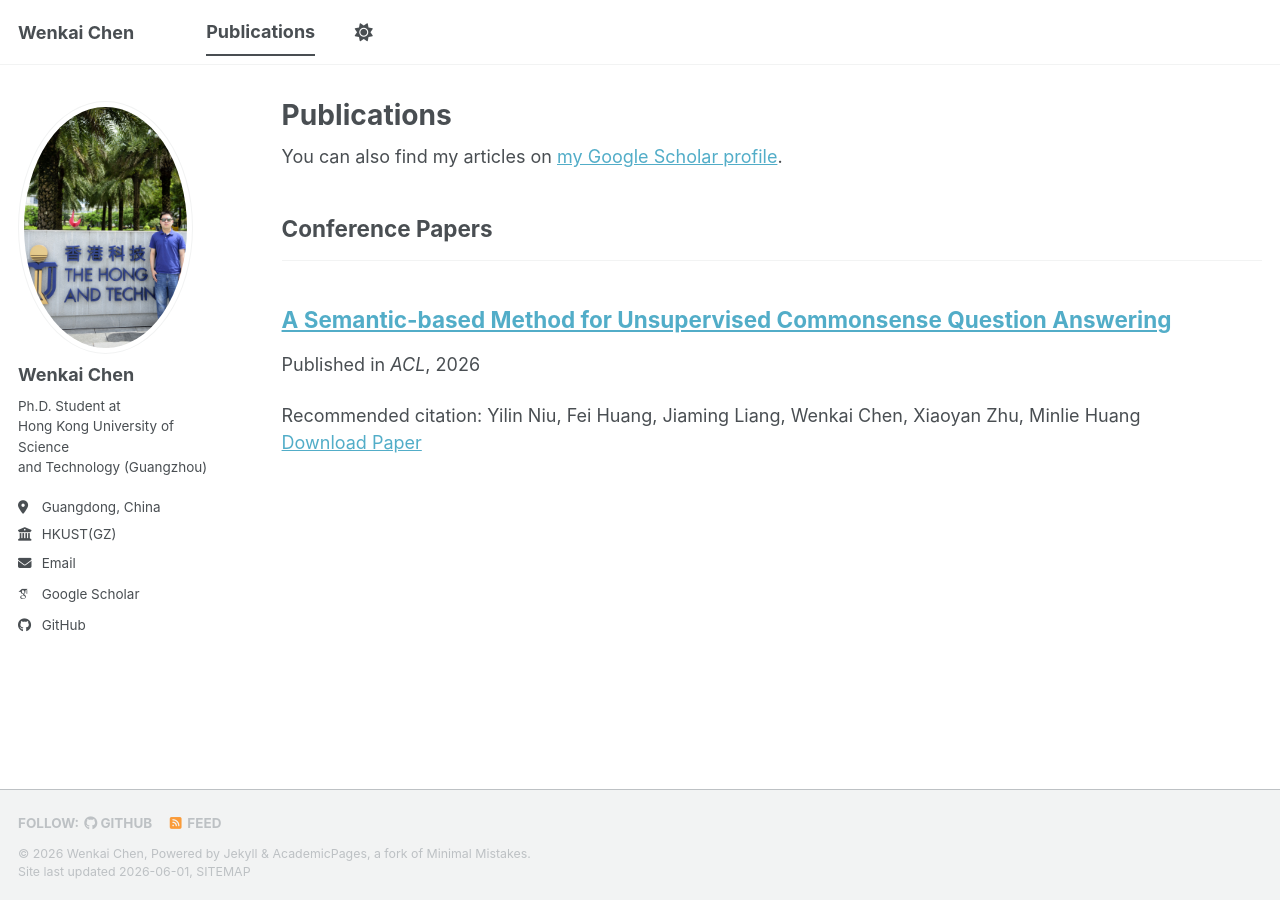
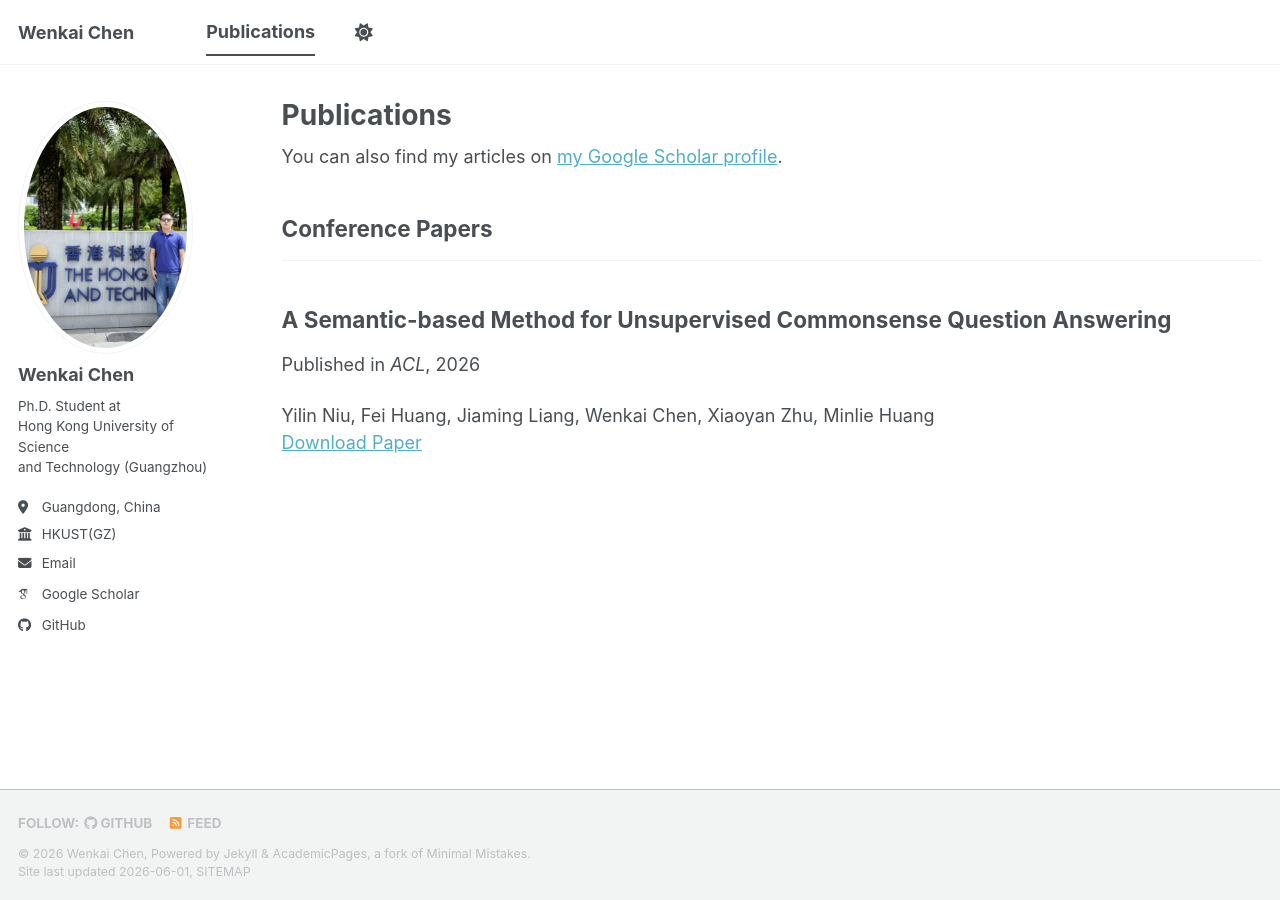
Before and after one commit to WK-Chen/WK-Chen.github.io, a Jekyll site: the page built from _pages/publications.html, in a window 1280 px wide. Built offline with Jekyll 4.4.1, drawn with Linux system fonts in a browser that asks for light colours; some web fonts are replaced; a script bundle is joined from its source files by our own code; library files that are not in the unit come from our copies.

Commit message:
Update archive-single.html

```diff
--- a/_includes/archive-single.html
+++ b/_includes/archive-single.html
@@ -27,11 +27,7 @@
     {% endif %}
 
     <h2 class="archive__item-title" itemprop="headline">
-      {% if post.link %}
-        <a href="{{ post.link }}">{{ title }}</a> <a href="{{ base_path }}{{ post.url }}" rel="permalink"><i class="fa fa-link" aria-hidden="true" title="permalink"></i><span class="sr-only">Permalink</span></a>
-      {% else %}
-        <a href="{{ base_path }}{{ post.url }}" rel="permalink">{{ title }}</a>
-      {% endif %}
+      {{ title }}
     </h2>
 
     {% if post.read_time %}
@@ -53,21 +49,21 @@
     {% endif %}
 
     {% if post.citation and post.paperurl and post.slidesurl and post.bibtexurl %}
-      <p>Recommended citation: {{ post.citation }}<br /><a href="{{ post.paperurl }}">Download Paper</a> | <a href="{{ post.slidesurl }}">Download Slides</a> | <a href="{{ post.bibtexurl }}">Download Bibtex</a></p>
+      <p>{{ post.citation }}<br /><a href="{{ post.paperurl }}">Download Paper</a> | <a href="{{ post.slidesurl }}">Download Slides</a> | <a href="{{ post.bibtexurl }}">Download Bibtex</a></p>
     {% elsif post.citation and post.paperurl and post.slidesurl %}
-      <p>Recommended citation: {{ post.citation }}<br /><a href="{{ post.paperurl }}">Download Paper</a> | <a href="{{ post.slidesurl }}">Download Slides</a></p>
+      <p>{{ post.citation }}<br /><a href="{{ post.paperurl }}">Download Paper</a> | <a href="{{ post.slidesurl }}">Download Slides</a></p>
     {% elsif post.citation and post.paperurl and post.bibtexurl %}
-      <p>Recommended citation: {{ post.citation }}<br /><a href="{{ post.paperurl }}">Download Paper</a> | <a href="{{ post.bibtexurl }}">Download Bibtex</a></p>
+      <p>{{ post.citation }}<br /><a href="{{ post.paperurl }}">Download Paper</a> | <a href="{{ post.bibtexurl }}">Download Bibtex</a></p>
     {% elsif post.citation and post.paperurl %}
-      <p>Recommended citation: {{ post.citation }}<br /><a href="{{ post.paperurl }}">Download Paper</a></p>
+      <p>{{ post.citation }}<br /><a href="{{ post.paperurl }}">Download Paper</a></p>
     {% elsif post.citation and post.slidesurl and post.bibtexurl %}
-      <p>Recommended citation: {{ post.citation }}<br /><a href="{{ post.slidesurl }}">Download Slides</a> | <a href="{{ post.bibtexurl}}">Download Bibtex</a></p>
+      <p>{{ post.citation }}<br /><a href="{{ post.slidesurl }}">Download Slides</a> | <a href="{{ post.bibtexurl}}">Download Bibtex</a></p>
     {% elsif post.citation and post.slidesurl %}
-      <p>Recommended citation: {{ post.citation }}<br /><a href="{{ post.slidesurl }}">Download Slides</a></p>
+      <p>{{ post.citation }}<br /><a href="{{ post.slidesurl }}">Download Slides</a></p>
     {% elsif post.citation and post.bibtexurl %}
-      <p>Recommended citation: {{ post.citation }}<br /><a href="{{ post.bibtexurl }}">Download Bibtex</a></p>
+      <p>{{ post.citation }}<br /><a href="{{ post.bibtexurl }}">Download Bibtex</a></p>
     {% elsif post.citation %}
-      <p>Recommended citation: {{ post.citation }}</p>
+      <p>{{ post.citation }}</p>
     {% elsif post.paperurl and post.bibtexurl %}
       <p><a href="{{ post.paperurl }}">Download Paper</a> | <a href="{{ post.bibtexurl }}">Download Bibtex</a></p>
     {% elsif post.paperurl %}
```
